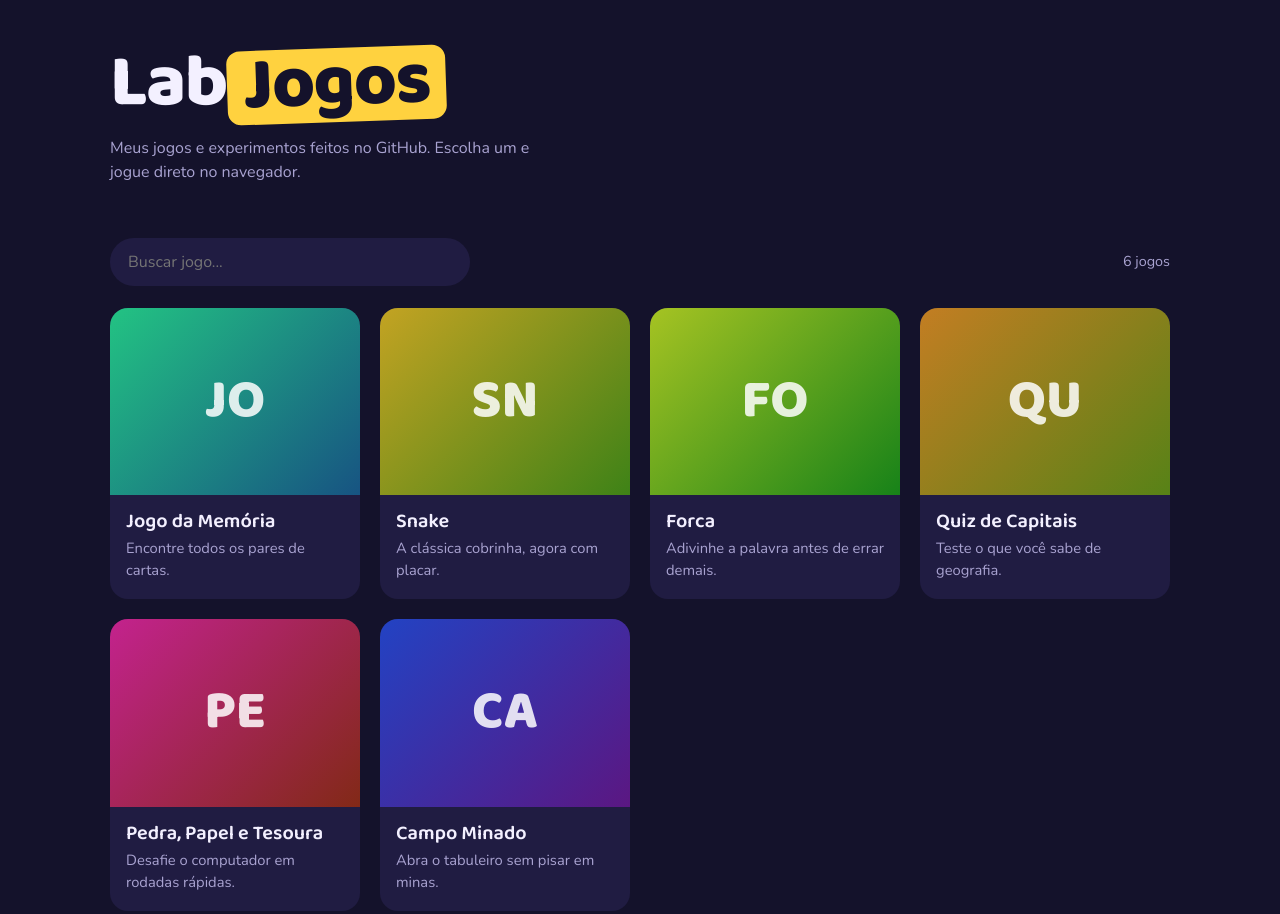
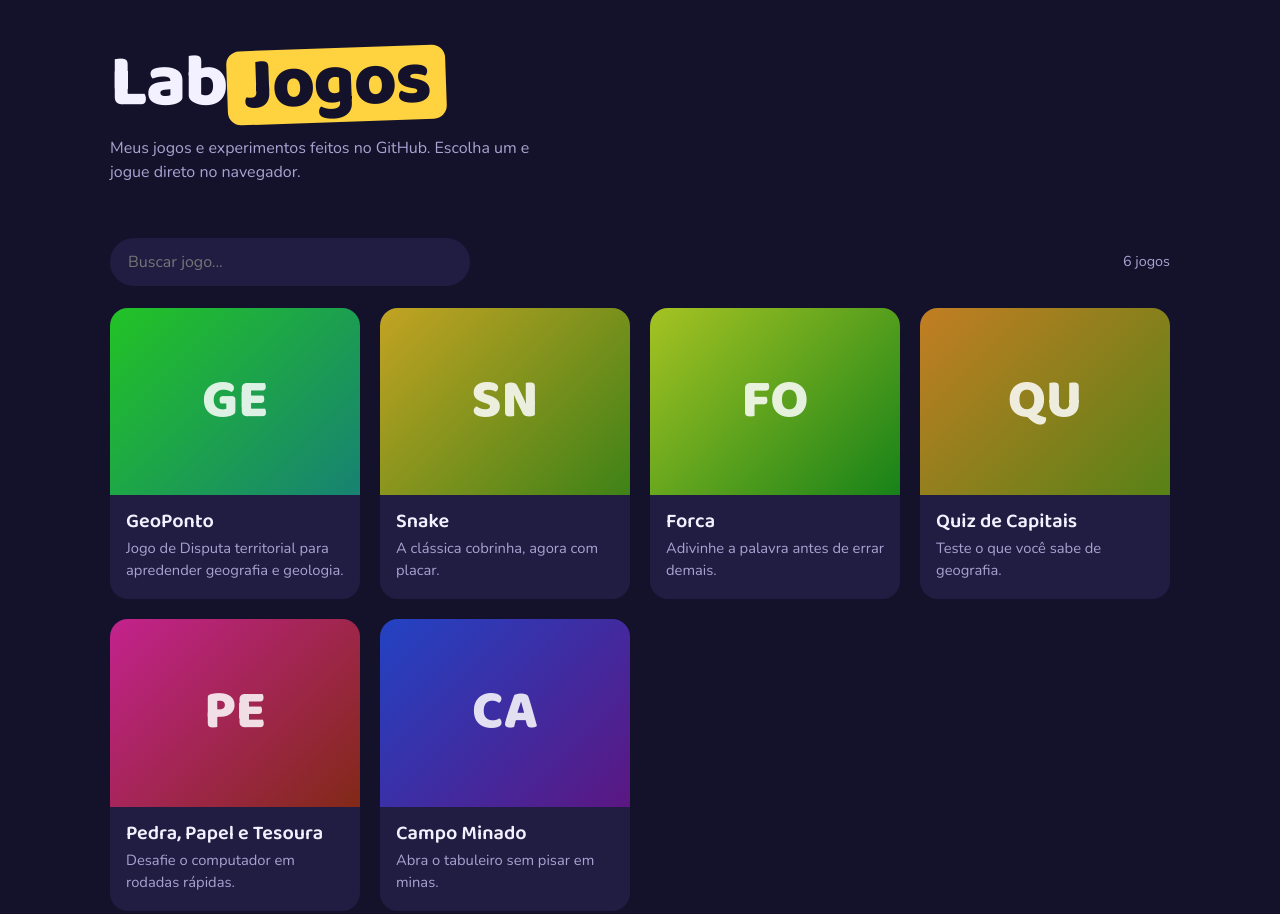
Before and after one commit to guilhermesantoscosta/LabJogos, a plain HTML site: page index.html in a window 1280 px wide. Shown: the top 914 px of the page. Drawn offline with nearby package versions, Linux system fonts and the light colour scheme.

Commit message:
Update game details in index.html

```diff
--- a/index (1).html
+++ b/index.html
@@ -66,7 +66,7 @@ footer{color:var(--muted);font-size:.85rem;padding:0 0 40px}
    Sem imagem? Deixe image vazio e aparece uma capa colorida.
    ============================================================ */
 const JOGOS = [
-  { titulo: "Jogo da Memória", descricao: "Encontre todos os pares de cartas.", url: "https://SEU-USUARIO.github.io/jogo-memoria/", image: "img/memoria.png" },
+  { titulo: "GeoPonto", descricao: "Jogo de Disputa territorial para apredender geografia e geologia.", url: "https://guilhermesantoscosta.github.io/GeoPonto/", image: "img/memoria.png" },
   { titulo: "Snake", descricao: "A clássica cobrinha, agora com placar.", url: "https://SEU-USUARIO.github.io/snake/", image: "img/snake.png" },
   { titulo: "Forca", descricao: "Adivinhe a palavra antes de errar demais.", url: "https://SEU-USUARIO.github.io/forca/", image: "" },
   { titulo: "Quiz de Capitais", descricao: "Teste o que você sabe de geografia.", url: "https://SEU-USUARIO.github.io/quiz-capitais/", image: "" },
```
